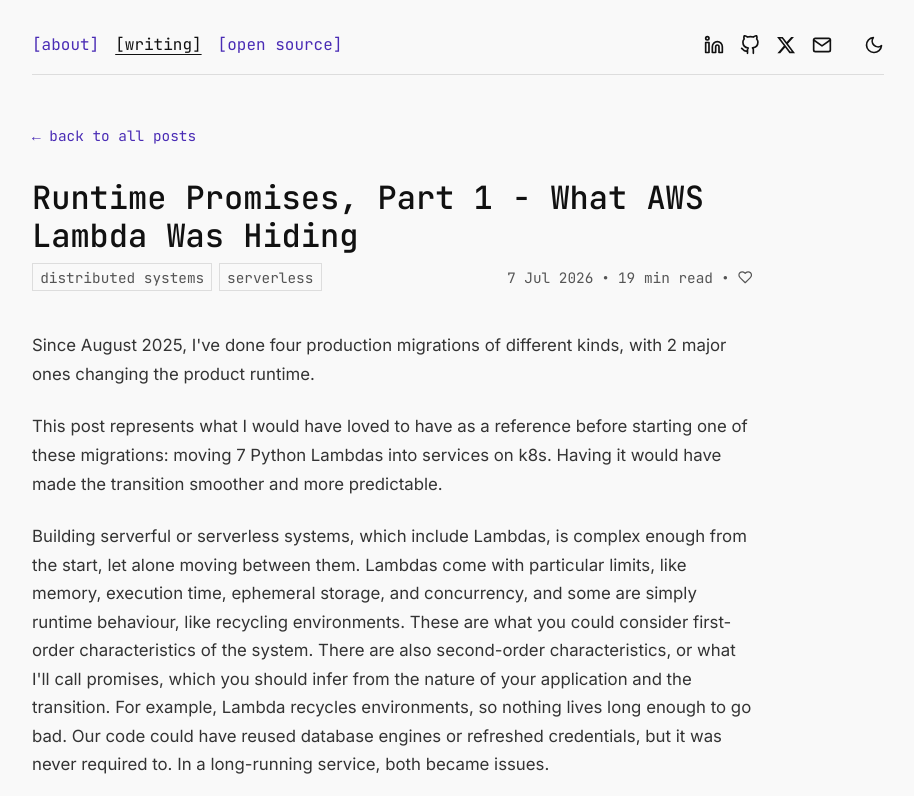
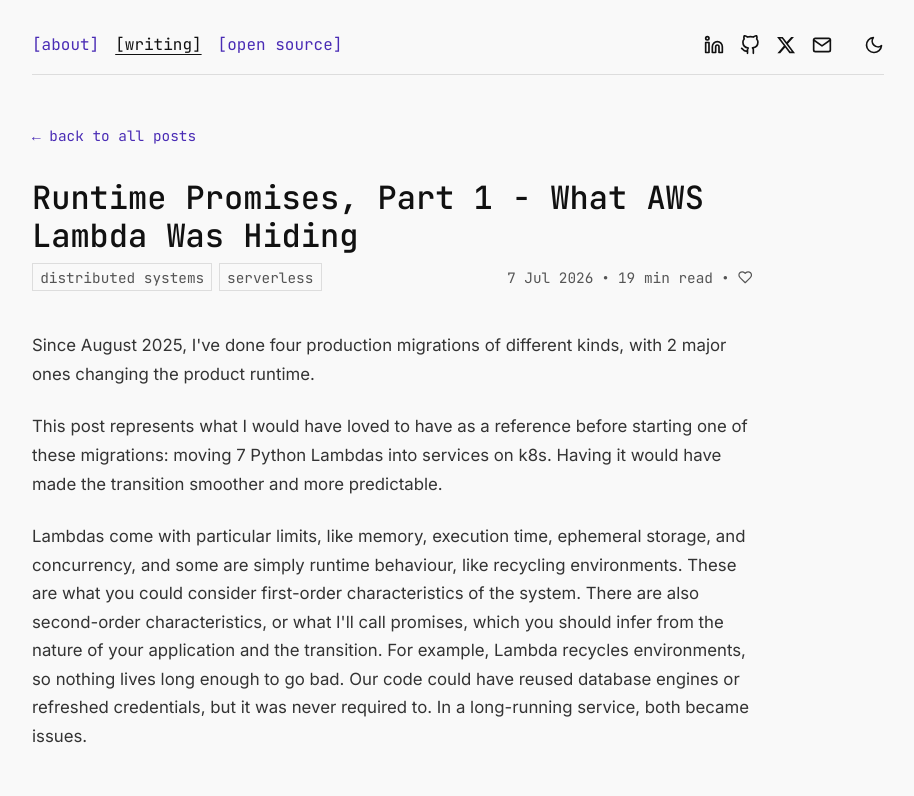
Before and after one commit to denyszhak/denyszhak.com, a React (Vite) app: page /writing/what-aws-lambda-was-hiding in a window 1280 px wide. Shown: the top 796 px of the page, without its empty margins (182-1096 px from the left). Built offline with nearby package versions, Linux system fonts and the light colour scheme; no server answers.

Commit message:
Simplify Lambda article introduction and emphasis

```diff
--- a/src/pages/posts/WhatLambdaWasHiding.jsx
+++ b/src/pages/posts/WhatLambdaWasHiding.jsx
@@ -41,7 +41,7 @@
 
         <p>This post represents what I would have loved to have as a reference before starting one of these migrations: moving 7 Python Lambdas into services on k8s. Having it would have made the transition smoother and more predictable.</p>
 
-        <p>Building serverful or serverless systems, which include Lambdas, is complex enough from the start, let alone moving between them. Lambdas come with particular limits, like memory, execution time, ephemeral storage, and concurrency, and some are simply runtime behaviour, like recycling environments. These are what you could consider first-order characteristics of the system. There are also second-order characteristics, or what I'll call promises, which you should infer from the nature of your application and the transition. For example, Lambda recycles environments, so nothing lives long enough to go bad. Our code could have reused database engines or refreshed credentials, but it was never required to. In a long-running service, both became issues.</p>
+        <p>Lambdas come with particular limits, like memory, execution time, ephemeral storage, and concurrency, and some are simply runtime behaviour, like recycling environments. These are what you could consider first-order characteristics of the system. There are also second-order characteristics, or what I'll call promises, which you should infer from the nature of your application and the transition. For example, Lambda recycles environments, so nothing lives long enough to go bad. Our code could have reused database engines or refreshed credentials, but it was never required to. In a long-running service, both became issues.</p>
 
         <h2 id="the-old-architecture-briefly">The old architecture, briefly</h2>
 
@@ -86,7 +86,7 @@
 
         <p>We'd been making those same calls on Lambda for years. Each concurrent delivery had its own environment, so waiting for the database didn't hold up the others. Once deliveries shared an event loop in the service, they all had to wait.</p>
 
-        <p>We moved the database writes to a thread pool and stopped seeing the restarts. CSV parsing and pandas resampling were also running on the loop, so we moved those to threads too. <strong>Async code is only as async as its slowest sync call.</strong></p>
+        <p>We moved the database writes to a thread pool and stopped seeing the restarts. CSV parsing and pandas resampling were also running on the loop, so we moved those to threads too. Async code is only as async as its slowest sync call.</p>
 
         <p>When reviewing the handlers, follow the calls into the database drivers and SDKs as well, especially those without async versions. For testing, leave the liveness probes enabled and run the service under load. Enabling asyncio debug mode also helps here. By default, it logs callbacks and task steps that take longer than 100 ms, giving you somewhere to start looking.</p>
 
```
